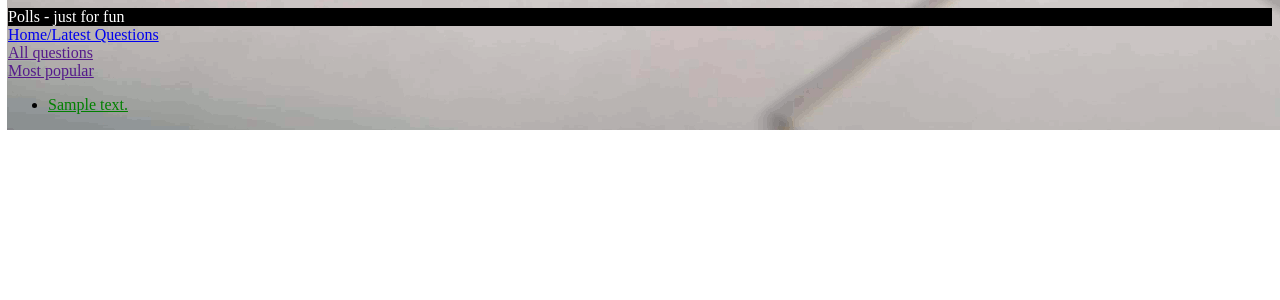
After one commit to coralvanda/learning-django, a Django app: template polls/templates/polls/all-questions.html in a window 1280 px wide. The commit adds this page. Shown: the top 300 px of the page. Run offline with Django 3.2, Linux system fonts and the light colour scheme; the template is opened without the code that fills it: most values are stand-ins (such as "Sample title", 1, 10 or a date in 2020).

Commit message:
feat: Update templates, add new templates

```diff
--- /dev/null
+++ b/polls/templates/polls/all-questions.html
@@ -0,0 +1,15 @@
+{% extends "/polls/base.html" %}
+{% block content %}
+
+{% if full_question_list %}
+	<ul>
+		{% for question in full_question_list %}
+			<li><a href="{% url 'polls:detail' question.id %}">{{ question.question_text }}</a>
+			</li>
+		{% endfor %}
+	</ul>
+{% else %}
+	<p>No polls are available.</p>
+{% endif %}
+
+{% endblock %}
--- a/polls/templates/polls/base.html
+++ b/polls/templates/polls/base.html
@@ -9,6 +9,8 @@
 	href="{% static 'polls/style.css' %}" />
 </head>
 <body>
+	{% include "header.html" %}
+
 	{% block content %}
 	{% endblock %}
 </body>
--- /dev/null
+++ b/polls/templates/polls/header.html
@@ -0,0 +1,15 @@
+<header>
+	Polls - just for fun
+</header>
+
+<nav>
+	 <a href="{% url 'polls:index' %}">
+	 	<div>Home/Latest Questions</div>
+	 </a>
+	 <a href="">
+	 	<div>All questions</div>
+	 </a>
+	 <a href="">
+	 	<div>Most popular</div>
+	 </a>
+</nav>
```
Also changed, not shown: polls/templates/polls/popular-questions.html (added, +15 -0 lines).
